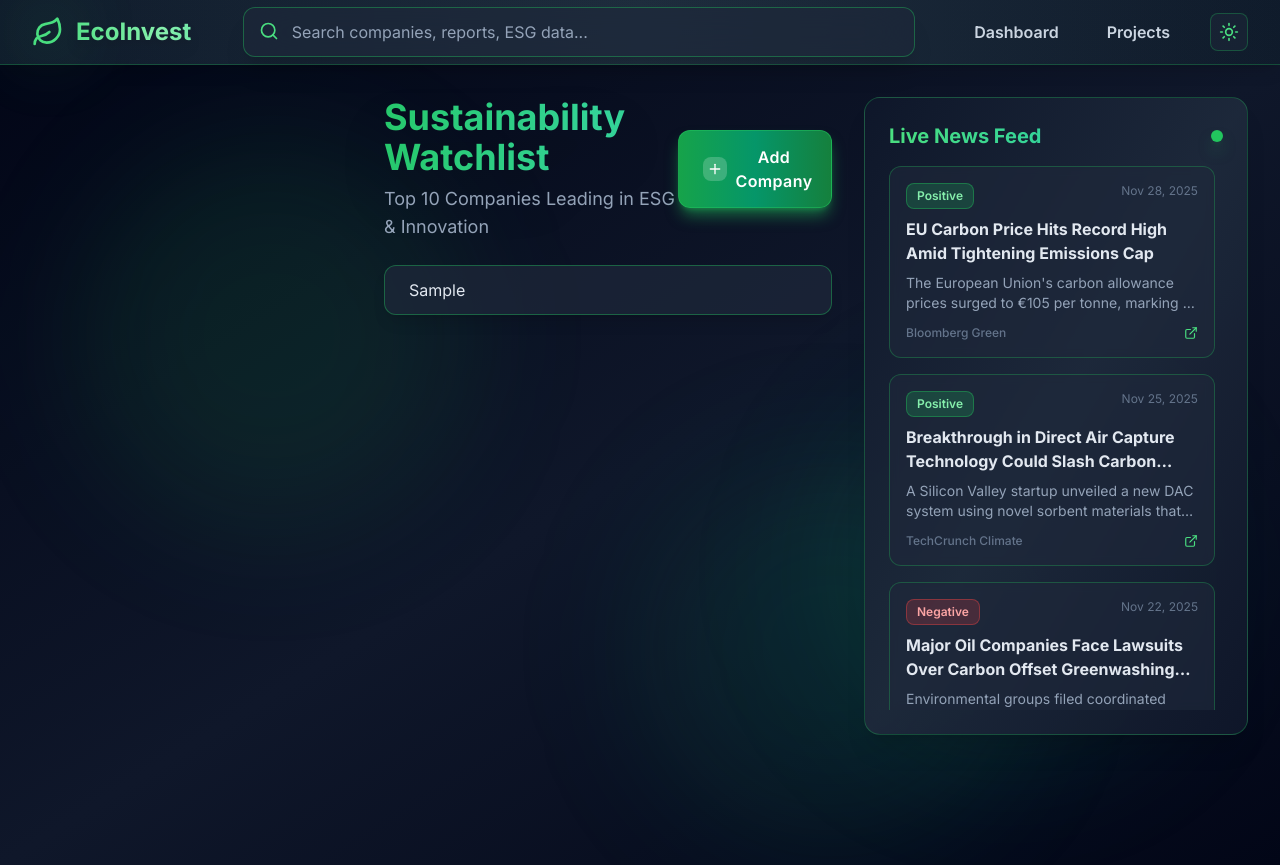
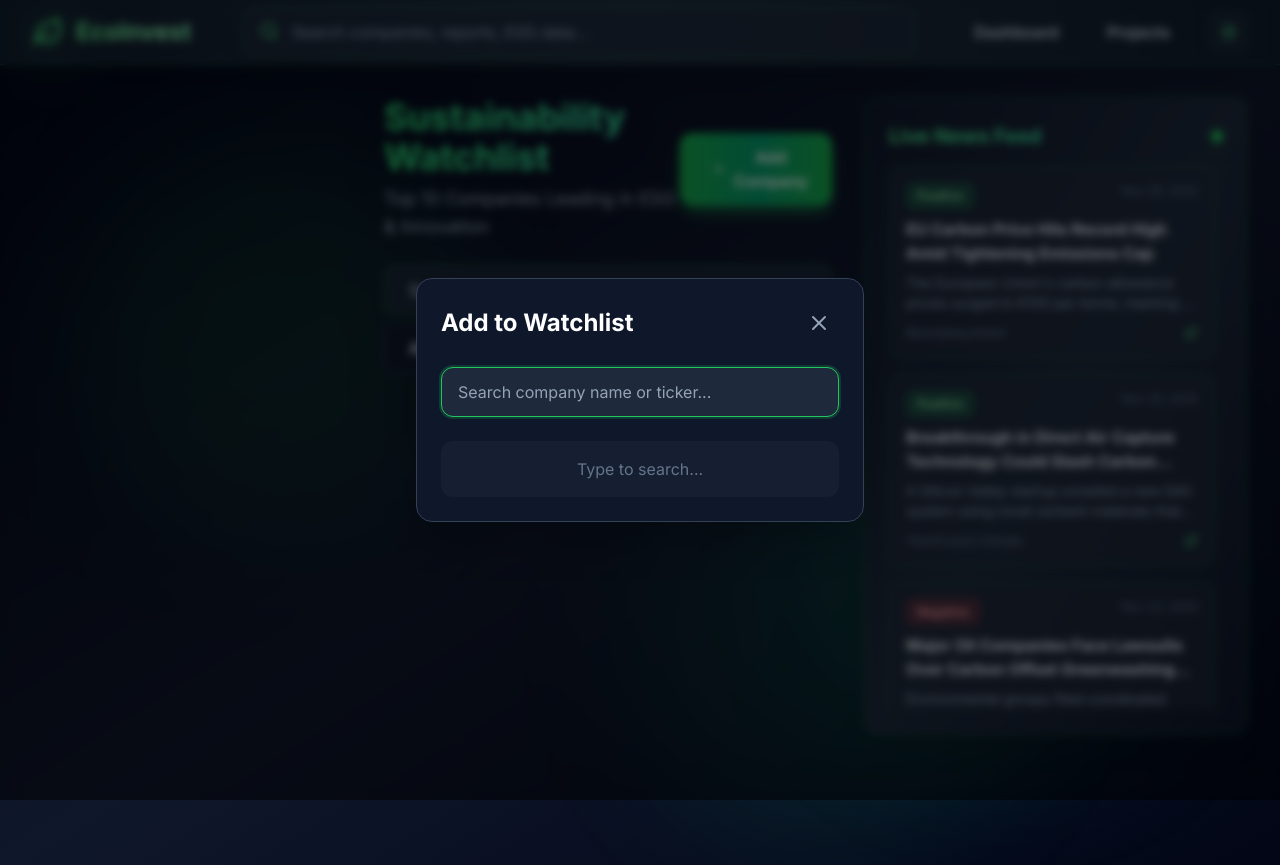
Before and after one commit to vamsi2702/interiit-tech-iitgn, a React (Vite) app: page / in a window 1280 px wide. Both pictures are taken after typing "Sample" into the empty fields and a click on the button "Add Company". Built offline with nearby package versions, Linux system fonts and the light colour scheme.

Commit message:
Resolve merge conflicts

```diff
--- a/package.json
+++ b/package.json
@@ -17,6 +17,7 @@
     "vite": "^7.2.4"
   },
   "dependencies": {
+    "fuse.js": "^7.1.0",
     "lucide-react": "^0.555.0",
     "react": "^18.3.1",
     "react-dom": "^18.3.1",
--- a/src/pages/Dashboard.jsx
+++ b/src/pages/Dashboard.jsx
@@ -1,17 +1,88 @@
 import React from 'react';
-import { Link } from 'react-router-dom';
-import { TrendingUp, Plus, ExternalLink } from 'lucide-react';
+import { Link, useNavigate } from 'react-router-dom';
+import { TrendingUp, Plus, ExternalLink, Trash2, X } from 'lucide-react';
 import companiesData from '../data/companies.json';
 import newsData from '../data/news.json';
 import DashboardChatSidebar from '../components/DashboardChatSidebar';
 import { ThemeContext } from '../App';
+import Fuse from 'fuse.js';
 
 const Dashboard = () => {
   const { theme } = React.useContext(ThemeContext);
-  const companies = companiesData;
+  const navigate = useNavigate();
+  const allCompanies = companiesData;
   const news = newsData;
 
+  // Initialize watchlist from localStorage
+  const [watchlist, setWatchlist] = React.useState(() => {
+    const saved = localStorage.getItem('watchlist');
+    return saved ? JSON.parse(saved) : [];
+  });
+
+  // Persist watchlist to localStorage whenever it changes
+  React.useEffect(() => {
+    localStorage.setItem('watchlist', JSON.stringify(watchlist));
+  }, [watchlist]);
+
   const [searchQuery, setSearchQuery] = React.useState('');
+  const [suggestions, setSuggestions] = React.useState([]);
+  const [showSuggestions, setShowSuggestions] = React.useState(false);
+
+  // Add Company Modal State
+  const [isAddModalOpen, setIsAddModalOpen] = React.useState(false);
+  const [addSearchQuery, setAddSearchQuery] = React.useState('');
+  const [addSuggestions, setAddSuggestions] = React.useState([]);
+
+  // Initialize Fuse for fuzzy search
+  const fuse = React.useMemo(() => {
+    return new Fuse(allCompanies, {
+      keys: ['name', 'id', 'industry'],
+      threshold: 0.4,
+      distance: 100,
+    });
+  }, [allCompanies]);
+
+  // Main Search Effect (Navigation)
+  React.useEffect(() => {
+    if (searchQuery.trim() === '') {
+      setSuggestions([]);
+      return;
+    }
+    const results = fuse.search(searchQuery);
+    setSuggestions(results.map(result => result.item));
+  }, [searchQuery, fuse]);
+
+  // Add Modal Search Effect
+  React.useEffect(() => {
+    if (addSearchQuery.trim() === '') {
+      setAddSuggestions([]);
+      return;
+    }
+    const results = fuse.search(addSearchQuery);
+    setAddSuggestions(results.map(result => result.item));
+  }, [addSearchQuery, fuse]);
+
+  const handleNavigateToCompany = (companyId) => {
+    navigate(`/report/${companyId}`);
+    setSearchQuery('');
+    setSuggestions([]);
+    setShowSuggestions(false);
+  };
+
+  const addToWatchlist = (company) => {
+    if (!watchlist.some(c => c.id === company.id)) {
+      setWatchlist([...watchlist, company]);
+    }
+    setAddSearchQuery('');
+    setAddSuggestions([]);
+    setIsAddModalOpen(false);
+  };
+
+  const removeFromWatchlist = (e, companyId) => {
+    e.preventDefault();
+    e.stopPropagation();
+    setWatchlist(watchlist.filter(c => c.id !== companyId));
+  };
 
   // Simple sparkline component
   const Sparkline = ({ trend }) => {
@@ -51,15 +122,6 @@ const Dashboard = () => {
     return date.toLocaleDateString('en-US', { month: 'short', day: 'numeric', year: 'numeric' });
   };
 
-  const filteredCompanies = companies.filter(c => {
-    const q = searchQuery.toLowerCase();
-    return (
-      c.name.toLowerCase().includes(q) ||
-      c.id.toLowerCase().includes(q) ||
-      (c.industry || '').toLowerCase().includes(q)
-    );
-  });
-
   return (
     <div className={`min-h-screen ${theme === 'dark' ? 'bg-gradient-to-br from-slate-950 via-slate-900 to-slate-950' : 'bg-gradient-to-br from-gray-50 via-white to-gray-50'} relative`}>
       {/* Animated background elements */}
@@ -68,8 +130,62 @@ const Dashboard = () => {
         <div className="absolute bottom-20 right-20 w-96 h-96 bg-emerald-500/10 rounded-full blur-3xl animate-float" style={{animationDelay: '1s'}}></div>
         <div className="absolute top-1/2 left-1/2 w-96 h-96 bg-emerald-500/10 rounded-full blur-3xl animate-float" style={{animationDelay: '2s'}}></div>
       </div>
-      <div className="max-w-7xl mx-auto px-4 sm:px-6 lg:px-8 py-8 relative z-10">
-        <div className="grid grid-cols-1 lg:grid-cols-[320px_1fr_384px] gap-8">
+      {/* Add Company Modal */}
+      {isAddModalOpen && (
+        <div className="fixed inset-0 z-50 flex items-center justify-center p-4 bg-black/50 backdrop-blur-sm animate-fadeIn">
+          <div className={`w-full max-w-md p-6 rounded-2xl shadow-2xl ${theme === 'dark' ? 'bg-slate-900 border border-slate-700' : 'bg-white'} transform transition-all scale-100`}>
+            <div className="flex justify-between items-center mb-6">
+              <h2 className={`text-2xl font-bold ${theme === 'dark' ? 'text-white' : 'text-gray-900'}`}>Add to Watchlist</h2>
+              <button
+                onClick={() => setIsAddModalOpen(false)}
+                className={`p-2 rounded-full ${theme === 'dark' ? 'hover:bg-slate-800 text-slate-400' : 'hover:bg-gray-100 text-gray-500'}`}
+              >
+                <X className="w-6 h-6" />
+              </button>
+            </div>
+
+            <div className="relative mb-6">
+              <input
+                type="text"
+                value={addSearchQuery}
+                onChange={(e) => setAddSearchQuery(e.target.value)}
+                placeholder="Search company name or ticker..."
+                autoFocus
+                className={`w-full px-4 py-3 rounded-xl border ${theme === 'dark' ? 'bg-slate-800 border-slate-600 text-white placeholder-slate-400 focus:border-green-500' : 'bg-gray-50 border-gray-300 text-gray-900 focus:border-green-500'} focus:outline-none focus:ring-2 focus:ring-green-500/20 transition-all`}
+              />
+            </div>
+
+            <div className={`max-h-60 overflow-y-auto rounded-xl ${theme === 'dark' ? 'bg-slate-800/50' : 'bg-gray-50'} custom-scrollbar`}>
+              {addSearchQuery && addSuggestions.length > 0 ? (
+                addSuggestions.map((company) => (
+                  <button
+                    key={company.id}
+                    onClick={() => addToWatchlist(company)}
+                    className={`w-full px-4 py-3 flex items-center justify-between group transition-colors ${theme === 'dark' ? 'hover:bg-slate-700 text-slate-200' : 'hover:bg-gray-200 text-gray-700'}`}
+                  >
+                    <div className="text-left">
+                      <div className="font-semibold">{company.name}</div>
+                      <div className={`text-xs ${theme === 'dark' ? 'text-slate-400' : 'text-gray-500'}`}>{company.id} • {company.industry}</div>
+                    </div>
+                    {watchlist.some(c => c.id === company.id) ? (
+                      <span className="text-xs text-green-500 font-medium px-2 py-1 bg-green-500/10 rounded">Added</span>
+                    ) : (
+                      <Plus className="w-5 h-5 text-green-500 opacity-0 group-hover:opacity-100 transition-opacity" />
+                    )}
+                  </button>
+                ))
+              ) : addSearchQuery ? (
+                <div className={`p-4 text-center ${theme === 'dark' ? 'text-slate-400' : 'text-gray-500'}`}>No companies found</div>
+              ) : (
+                <div className={`p-4 text-center ${theme === 'dark' ? 'text-slate-500' : 'text-gray-400'}`}>Type to search...</div>
+              )}
+            </div>
+          </div>
+        </div>
+      )}
+
+      <div className="max-w-7xl mx-auto px-4 sm:px-6 lg:px-8 py-8 relative z-10 h-full">
+        <div className="grid grid-cols-1 lg:grid-cols-[320px_1fr_384px] gap-8 h-[calc(100vh-8rem)]">
           {/* Left Column - Chat Sidebar */}
           <DashboardChatSidebar />
 
@@ -83,43 +199,68 @@ const Dashboard = () => {
                   <p className={`${theme === 'dark' ? 'text-slate-400' : 'text-slate-600'} mt-2 text-lg animate-fadeIn`} style={{animationDelay: '0.2s'}}>Top 10 Companies Leading in ESG & Innovation</p>
                 </div>
 
-                <button className="group relative flex items-center gap-2 bg-gradient-to-r from-green-600 via-emerald-600 to-green-700 text-white px-6 py-3.5 rounded-xl font-semibold shadow-lg shadow-green-500/50 hover:shadow-2xl hover:shadow-green-500/70 transition-all duration-500 hover:scale-[1.02] active:scale-[0.98] overflow-hidden border border-green-500/50">
-                  {/* Animated background gradient */}
-                  <div className="absolute inset-0 bg-gradient-to-r from-emerald-500 via-green-500 to-emerald-600 opacity-0 group-hover:opacity-100 transition-opacity duration-500"></div>
-
-                  {/* Shimmer effect */}
-                  <div className="absolute inset-0 opacity-0 group-hover:opacity-100 transition-opacity duration-700">
-                    <div className="absolute inset-0 bg-gradient-to-r from-transparent via-white/30 to-transparent translate-x-[-200%] group-hover:translate-x-[200%] transition-transform duration-1000"></div>
-                  </div>
-
-                  {/* Icon with enhanced animation */}
-                  <div className="relative z-10 bg-white/20 p-1 rounded-lg group-hover:bg-white/30 transition-colors duration-300">
-                    <Plus className="w-4 h-4 group-hover:rotate-180 transition-transform duration-500" />
-                  </div>
-
-                  <span className="relative z-10 tracking-wide">Add Company</span>
-
-                  {/* Pulse effect on hover */}
-                  <div className="absolute inset-0 rounded-xl bg-green-400/20 opacity-0 group-hover:opacity-100 group-hover:animate-ping"></div>
+                <button
+                  onClick={() => setIsAddModalOpen(true)}
+                  className="group relative flex items-center space-x-2 bg-gradient-to-r from-green-600 via-emerald-600 to-green-600 text-white px-6 py-3 rounded-xl shadow-lg shadow-green-500/40 hover:shadow-2xl hover:shadow-green-500/60 transition-all duration-300 hover:scale-105 overflow-hidden"
+                >
+                  <div className="absolute inset-0 bg-gradient-to-r from-green-500 via-emerald-500 to-green-500 opacity-0 group-hover:opacity-100 transition-opacity duration-300"></div>
+                  <Plus className="w-5 h-5 relative z-10 group-hover:rotate-90 transition-transform duration-300" />
+                  <span className="font-semibold relative z-10">Add Company</span>
                 </button>
               </div>
 
-              {/* Dashboard Search Bar */}
-              <div className="animate-slideIn relative group" style={{animationDelay: '0.1s'}}>
+              {/* Dashboard Search Bar (Navigation) */}
+              <div className="animate-slideIn relative group z-40" style={{animationDelay: '0.1s'}}>
                 <div className="absolute inset-0 bg-gradient-to-r from-green-500/20 to-emerald-500/20 rounded-xl blur-md opacity-0 group-hover:opacity-100 transition-opacity duration-300"></div>
                 <input
                   type="text"
                   value={searchQuery}
-                  onChange={(e) => setSearchQuery(e.target.value)}
-                  placeholder="Search companies or industries..."
+                  onChange={(e) => {
+                    setSearchQuery(e.target.value);
+                    setShowSuggestions(true);
+                  }}
+                  onFocus={() => setShowSuggestions(true)}
+                  placeholder="Search companies to view report..."
                   className={`relative w-full px-6 py-3 ${theme === 'dark' ? 'text-slate-200 bg-slate-800/70 placeholder-slate-400 border-green-500/40' : 'text-slate-800 bg-white border-gray-300 placeholder-slate-500'} backdrop-blur-xl border rounded-xl focus:outline-none focus:ring-2 focus:ring-green-500 focus:border-green-500 shadow-lg transition-all duration-300 hover:border-green-500`}
                 />
+
+                {/* Search Suggestions Dropdown */}
+                {showSuggestions && searchQuery && (
+                  <div className={`absolute w-full mt-2 rounded-xl shadow-2xl border overflow-hidden max-h-60 overflow-y-auto ${theme === 'dark' ? 'bg-slate-900 border-slate-700' : 'bg-white border-gray-200'}`}>
+                    {suggestions.length > 0 ? (
+                      suggestions.map((company) => (
+                        <div
+                          key={company.id}
+                          onClick={() => handleNavigateToCompany(company.id)}
+                          className={`px-6 py-3 cursor-pointer transition-colors duration-200 flex justify-between items-center ${theme === 'dark' ? 'hover:bg-slate-800 text-slate-200' : 'hover:bg-gray-50 text-slate-800'}`}
+                        >
+                          <div>
+                            <span className="font-bold">{company.name}</span>
+                            <span className={`ml-2 text-xs ${theme === 'dark' ? 'text-slate-400' : 'text-slate-500'}`}>({company.id})</span>
+                          </div>
+                          <ExternalLink className="w-4 h-4 text-green-500" />
+                        </div>
+                      ))
+                    ) : (
+                      <div className={`px-6 py-3 ${theme === 'dark' ? 'text-slate-400' : 'text-slate-500'}`}>
+                        No matches found
+                      </div>
+                    )}
+                  </div>
+                )}
               </div>
             </div>
 
-            {/* Companies Grid */}
-            <div className="grid grid-cols-1 gap-6 max-h-[calc(100vh-16rem)] overflow-y-auto pr-2 scrollbar-thin scrollbar-thumb-green-500/50 scrollbar-track-transparent">
-              {filteredCompanies.map((company, idx) => (
+            {/* Companies Grid - Scrollable */}
+            <div className="flex-1 overflow-y-auto pr-2 scrollbar-thin scrollbar-thumb-green-500/50 scrollbar-track-transparent">
+            {watchlist.length === 0 ? (
+                <div className={`flex flex-col items-center justify-center h-64 ${theme === 'dark' ? 'text-slate-500' : 'text-slate-400'}`}>
+                  <p className="text-lg">Your watchlist is empty.</p>
+                  <p className="text-sm mt-2">Search for companies above to add them.</p>
+                </div>
+              ) : (
+            <div className="grid grid-cols-1 gap-6">
+              {watchlist.map((company, idx) => (
                 <Link
                   key={company.id}
                   to={`/report/${company.id}`}
@@ -140,9 +281,18 @@ const Dashboard = () => {
                       </h3>
                       <p className={`text-sm ${theme === 'dark' ? 'text-slate-400' : 'text-slate-600'} transition-colors duration-300`}>{company.industry}</p>
                     </div>
-                    <span className="bg-gradient-to-r from-green-600 via-emerald-600 to-green-600 text-white px-4 py-1.5 rounded-full text-sm font-bold shadow-lg shadow-green-500/40 group-hover:shadow-green-500/60 transition-all duration-300 group-hover:scale-105">
-                      {company.id}
-                    </span>
+                    <div className="flex items-center space-x-3">
+                      <span className="bg-gradient-to-r from-green-600 via-emerald-600 to-green-600 text-white px-4 py-1.5 rounded-full text-sm font-bold shadow-lg shadow-green-500/40 group-hover:shadow-green-500/60 transition-all duration-300 group-hover:scale-105">
+                        {company.id}
+                      </span>
+                      <button
+                        onClick={(e) => removeFromWatchlist(e, company.id)}
+                        className={`p-2 rounded-full ${theme === 'dark' ? 'hover:bg-red-500/20 text-slate-400 hover:text-red-400' : 'hover:bg-red-100 text-slate-400 hover:text-red-600'} transition-all duration-300 z-20`}
+                        title="Remove from watchlist"
+                      >
+                        <Trash2 className="w-5 h-5" />
+                      </button>
+                    </div>
                   </div>
 
                   <div className="grid grid-cols-2 gap-4 mb-4 relative z-10">
@@ -178,6 +328,8 @@ const Dashboard = () => {
                   </div>
                 </Link>
               ))}
+            </div>
+            )}
             </div>
           </main>
 
```
Also changed, not shown: 1 other file (tests, documents, lock files or other folders).
